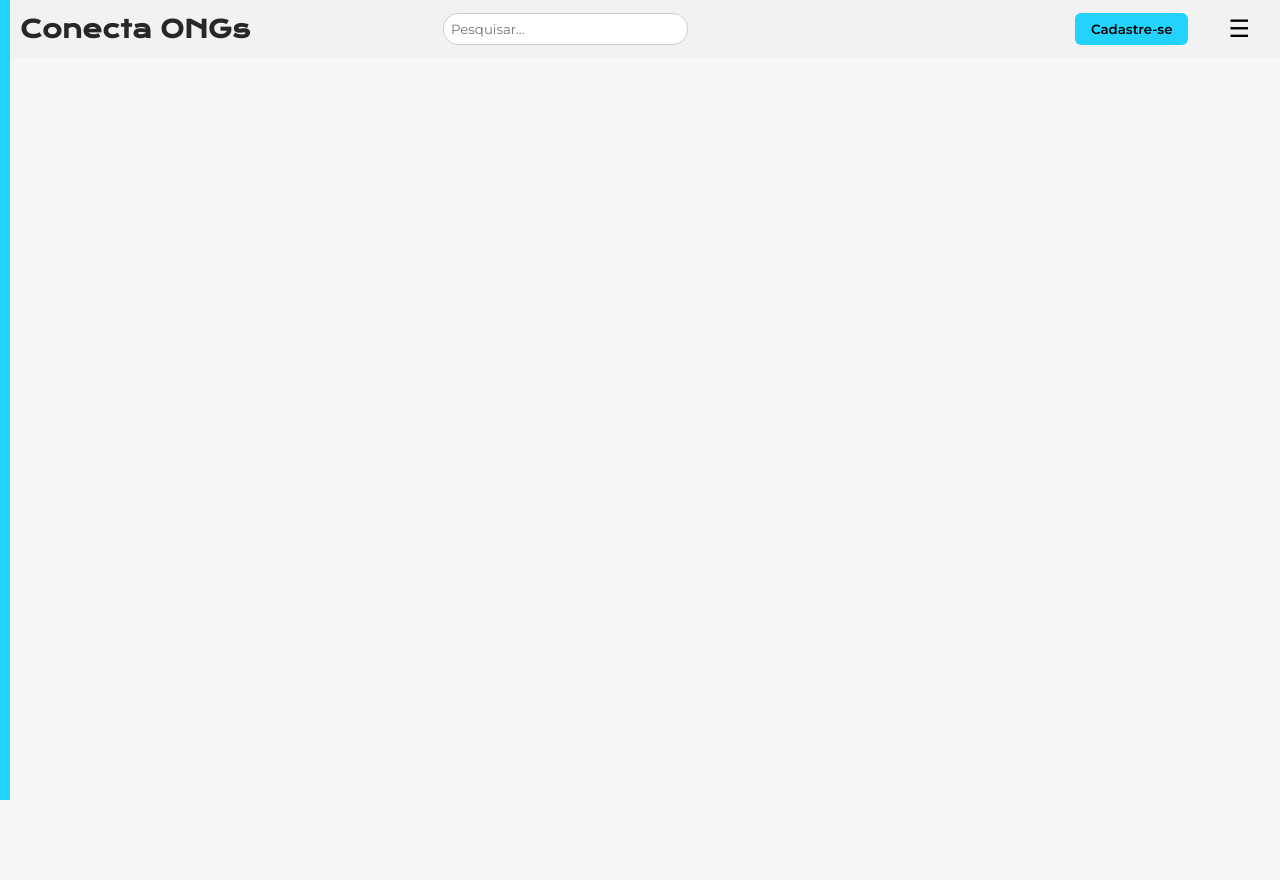
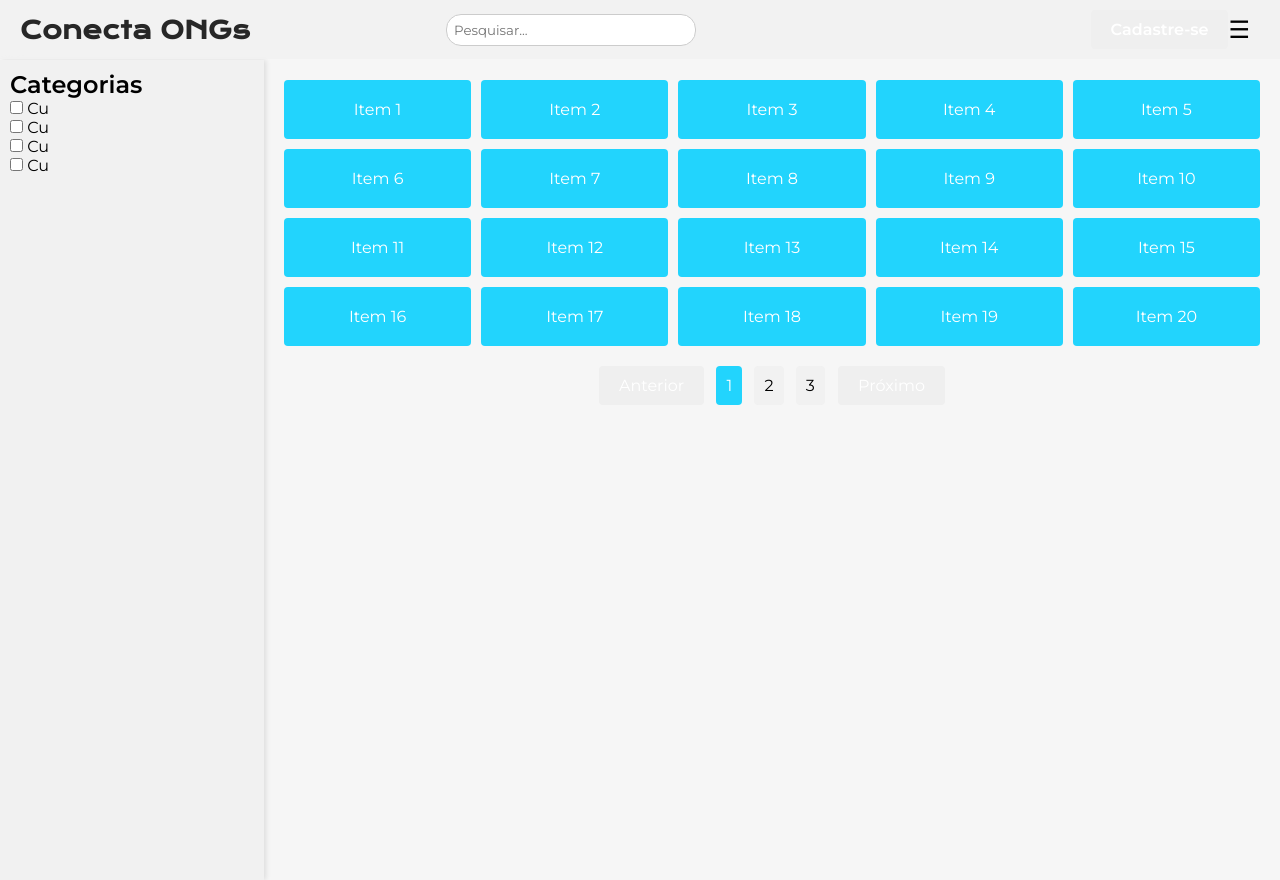
Before and after one commit to Oggaite/Conecta-ONGs, a plain HTML site: page Conecta ONGs/ONGsbr.html in a window 1280 px wide. Before the commit the page ends 800 px from the top, so only its background shows below. Drawn offline with nearby package versions, Linux system fonts and the light colour scheme.

Commit message:
Add files via upload

```diff
--- a/Conecta ONGs/ONGsbr.html
+++ b/Conecta ONGs/ONGsbr.html
@@ -22,19 +22,37 @@
         <button class="donate-button"><strong>Cadastre-se</strong></button>
         <span class="menu-icon" onclick="toggleSubNavbar()">☰</span>
       </nav>
-
       <nav class="sub-navbar" id="subNavbar">
-        <a class="sub-navbar-texto" href="index.html"><strong>Sobre-nos</strong></a>
-        <a class="sub-navbar-texto" href="ONGsbr.html"><strong>ONGs no Brasil</strong></a>
+        <a class="sub-navbar-texto" href="#"><strong>Sobre-nos</strong></a>
+        <a class="sub-navbar-texto" href="#"><strong>ONGs no Brasil</strong></a>
         <a class="sub-navbar-texto" href="#"><strong>Projetos Sociais</strong></a>
         <a class="sub-navbar-texto" href="#"><strong>Descarte Consciente</strong></a>
         <a class="sub-navbar-texto" href="#"><strong>Ajuda-me</strong></a>
       </nav>
       <div id="progress-line"></div>
-    <main class="apresentacao">
-
-
-    </main>
-
+      <div class="container">
+        <div class="categories">
+            <h2>Categorias</h2>
+            <ul>
+                <li><input type="checkbox" name="category" value="cat1"> Cu</li>
+                <li><input type="checkbox" name="category" value="cat2"> Cu</li>
+                <li><input type="checkbox" name="category" value="cat3"> Cu</li>
+                <li><input type="checkbox" name="category" value="cat4"> Cu</li>
+            </ul>
+        </div>
+        <div class="items-container">
+            <div id="items" class="items">
+                <!-- JavaScript -->
+            </div>
+            <div class="pagination">
+                <button id="prev-page">Anterior</button>
+                <div id="page-numbers">
+                    <!-- JavaScript -->
+                </div>
+                <button id="next-page">Próximo</button>
+            </div>
+        </div>
+    </div>
+    <script src="./styles/teste.js"></script>
 </body>
 </html>
--- a/Conecta ONGs/styles/ONGsbr.css
+++ b/Conecta ONGs/styles/ONGsbr.css
@@ -30,12 +30,14 @@
     background-color: var(--cor-terciaria);
     z-index: 999;
   }
+
 body{
     box-sizing: border-box;
     background-color: var(--cor-secundaria);
     color: var(--cor-primaria);
     overflow-x: hidden;
 }
+
 .navbar {
     background-color: #f0f0f0bd;
     backdrop-filter: blur(10px);
@@ -75,7 +77,7 @@ body{
     font-family: var(--fonte-secundaria);
   }
 
-  .donate-button {
+  .cadastroB {
     background-color: var(--cor-terciaria);
     color: rgb(0, 0, 0);
     padding: 8px 16px;
@@ -146,3 +148,82 @@ body{
       transform: translateY(-100%);
     }
   }
+
+
+  .container {
+    display: flex;
+    margin-top: 60px;
+    font-family: var(--fonte-secundaria);
+}
+
+.categories {
+    width: 20%;
+    padding: 10px;
+    background-color: #f1f1f1;
+    height: 100vh;
+    box-shadow: 2px 0 5px rgba(0,0,0,0.1);
+}
+
+.categories h2 {
+    margin-top: 0;
+}
+
+.items-container {
+    width: 80%;
+    padding: 20px;
+    display: flex;
+    flex-direction: column;
+    align-items: center;
+}
+
+.items {
+    display: grid;
+    grid-template-columns: repeat(5, 1fr);
+    gap: 10px;
+    width: 100%;
+    margin-bottom: 20px;
+}
+
+.item {
+    background-color: var(--cor-terciaria);
+    color: white;
+    padding: 20px;
+    text-align: center;
+    border-radius: 4px;
+}
+
+.pagination {
+    display: flex;
+    align-items: center;
+    gap: 10px;
+}
+
+button {
+    padding: 10px 20px;
+    font-size: 16px;
+    cursor: pointer;
+    border: none;
+    color: white;
+    border-radius: 4px;
+    transition: background-color 0.3s;
+    font-family: var(--fonte-secundaria);
+}
+
+button:hover {
+    background-color: var(--cor-terciaria);
+}
+
+.page-number {
+    padding: 10px;
+    cursor: pointer;
+    background-color: #f1f1f1;
+    border-radius: 4px;
+    display: inline;
+    margin-left: 2%;
+    margin-right: 10px;
+}
+
+.page-number.active {
+    background-color: var(--cor-terciaria);
+    color: white;
+}
--- /dev/null
+++ b/Conecta ONGs/styles/teste.css
@@ -0,0 +1,82 @@
+body {
+    font-family: Arial, sans-serif;
+    margin: 0;
+    padding: 0;
+    box-sizing: border-box;
+}
+
+.container {
+    display: flex;
+}
+
+.categories {
+    width: 20%;
+    padding: 10px;
+    background-color: #f1f1f1;
+    height: 100vh;
+    box-shadow: 2px 0 5px rgba(0,0,0,0.1);
+}
+
+.categories h2 {
+    margin-top: 0;
+}
+
+.items-container {
+    width: 80%;
+    padding: 20px;
+    display: flex;
+    flex-direction: column;
+    align-items: center;
+}
+
+.items {
+    display: grid;
+    grid-template-columns: repeat(5, 1fr);
+    gap: 10px;
+    width: 100%;
+    margin-bottom: 20px;
+}
+
+.item {
+    background-color: #007BFF;
+    color: white;
+    padding: 20px;
+    text-align: center;
+    border-radius: 4px;
+}
+
+.pagination {
+    display: flex;
+    align-items: center;
+    gap: 10px;
+}
+
+button {
+    padding: 10px 20px;
+    font-size: 16px;
+    cursor: pointer;
+    border: none;
+    background-color: #007BFF;
+    color: white;
+    border-radius: 4px;
+    transition: background-color 0.3s;
+}
+
+button:hover {
+    background-color: #0056b3;
+}
+
+.page-number {
+    padding: 10px;
+    cursor: pointer;
+    background-color: #f1f1f1;
+    border-radius: 4px;
+    display: inline;
+    margin-left: 2%;
+    margin-right: 10px;
+}
+
+.page-number.active {
+    background-color: #007BFF;
+    color: white;
+}
--- /dev/null
+++ b/Conecta ONGs/styles/teste.js
@@ -0,0 +1,74 @@
+const itemsContainer = document.getElementById('items');
+const prevPageButton = document.getElementById('prev-page');
+const nextPageButton = document.getElementById('next-page');
+const pageNumbersContainer = document.getElementById('page-numbers');
+
+let currentPage = 0;
+const itemsPerPage = 20;
+const totalItems = 60;
+
+
+function generateItems() {
+    for (let i = 0; i < totalItems; i++) {
+        const itemDiv = document.createElement('div');
+        itemDiv.classList.add('item');
+        itemDiv.innerText = `Item ${i + 1}`;
+        itemsContainer.appendChild(itemDiv);
+    }
+}
+
+function showItems(page) {
+    const items = document.querySelectorAll('.item');
+    items.forEach((item, index) => {
+        item.style.display = 'none';
+        if (index >= page * itemsPerPage && index < (page + 1) * itemsPerPage) {
+            item.style.display = 'block';
+        }
+    });
+    updatePagination(page);
+}
+
+function updatePagination(page) {
+    const totalPages = Math.ceil(totalItems / itemsPerPage);
+    pageNumbersContainer.innerHTML = '';
+    for (let i = 0; i < totalPages; i++) {
+        const pageNumber = document.createElement('div');
+        pageNumber.classList.add('page-number');
+        if (i === page) {
+            pageNumber.classList.add('active');
+        }
+        pageNumber.innerText = i + 1;
+        pageNumber.addEventListener('click', () => goToPage(i));
+        pageNumbersContainer.appendChild(pageNumber);
+    }
+}
+
+function nextPage() {
+    const totalPages = Math.ceil(totalItems / itemsPerPage);
+    currentPage++;
+    if (currentPage >= totalPages) {
+        currentPage = 0;
+    }
+    showItems(currentPage);
+}
+
+function prevPage() {
+    const totalPages = Math.ceil(totalItems / itemsPerPage);
+    currentPage--;
+    if (currentPage < 0) {
+        currentPage = totalPages - 1;
+    }
+    showItems(currentPage);
+}
+
+function goToPage(page) {
+    currentPage = page;
+    showItems(currentPage);
+}
+
+prevPageButton.addEventListener('click', prevPage);
+nextPageButton.addEventListener('click', nextPage);
+
+
+generateItems();
+showItems(currentPage);
```
Also changed, not shown: Conecta ONGs/index.html (+2 -2 lines), Conecta ONGs/teste.html (added, +35 -0 lines). Lines whose indentation alone changed are shown as unchanged.
